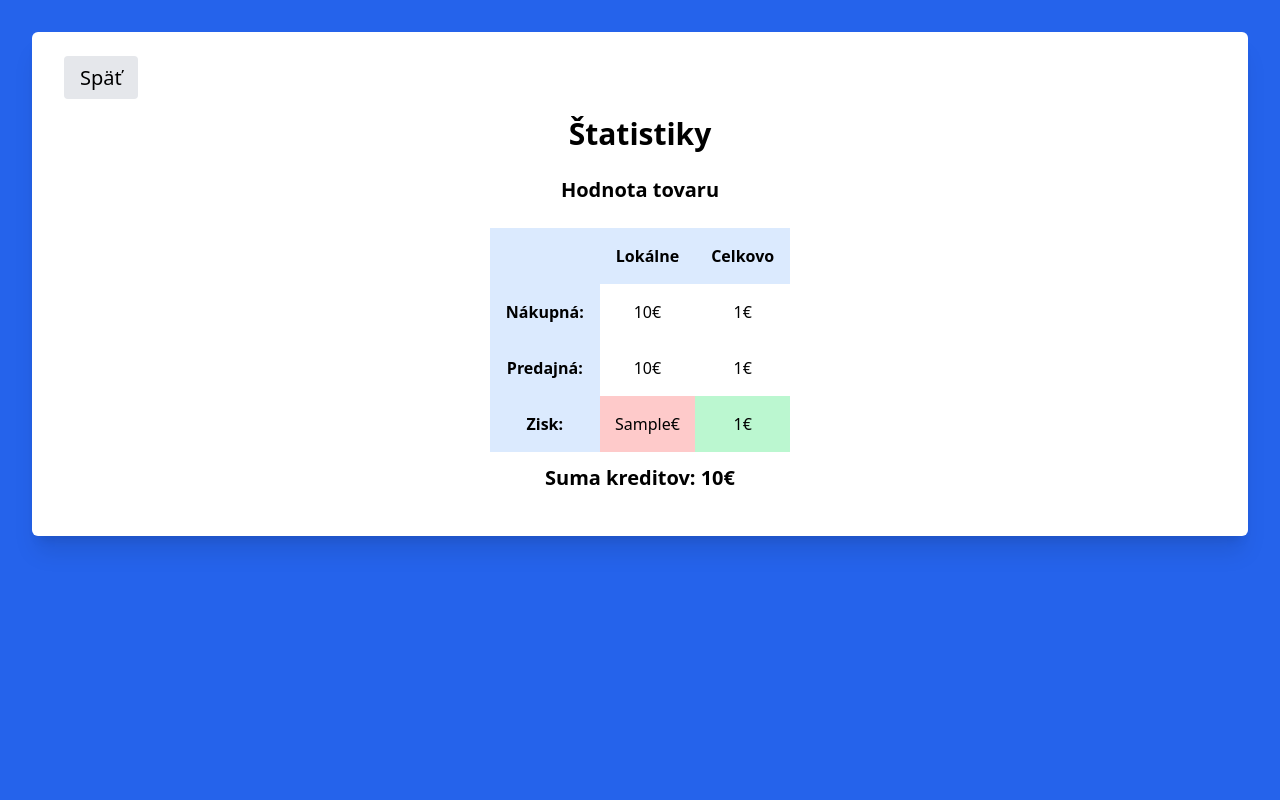
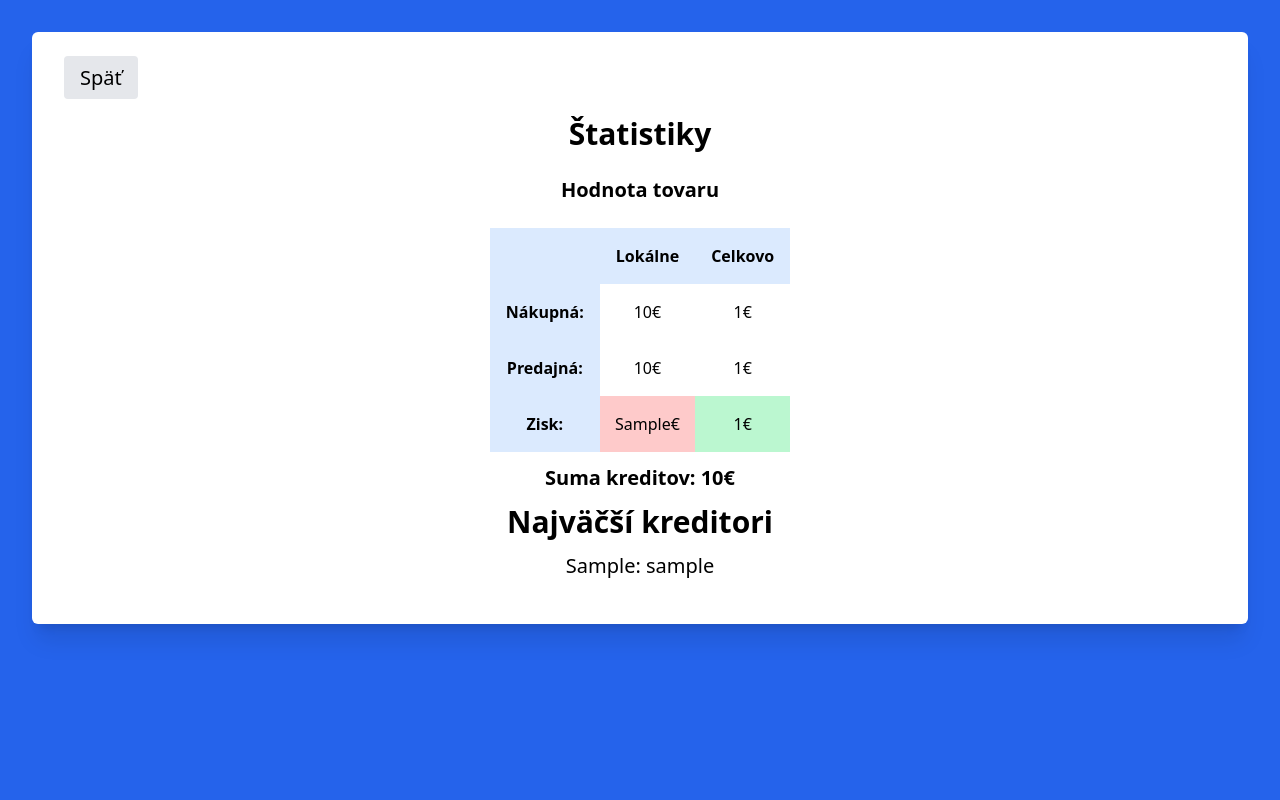
Before and after one commit to trojsten/sortiment, a Django app: template sortiment/store/templates/store/stats.html in a window 1280 px wide. Run offline with Django 4.2, Linux system fonts and the light colour scheme; the template is opened without the code that fills it: most values are stand-ins (such as "Sample title", 1, 10 or a date in 2020); style sheets or scripts are compiled from the project's sources; some libraries are stand-ins or nearby versions.

Commit message:
add top creditors stats

```diff
--- a/sortiment/store/templates/store/stats.html
+++ b/sortiment/store/templates/store/stats.html
@@ -11,6 +11,7 @@
         <h1 class="font-bold text-3xl text-center m-6">Štatistiky</h1>
 
         <h1 class="font-bold text-xl text-center m-6">Hodnota tovaru</h1>
+
         <table class="mx-auto">
             <thead>
                 <tr class="bg-blue-100">
@@ -51,6 +52,16 @@
         </table>
 
         <h2 class="font-bold text-xl text-center m-3">Suma kreditov: {{ credit_sum }}€</h2>
+
+        <h2 class="font-bold text-3xl text-center m-3">Najväčší kreditori</h2>
+
+        <div class="mx-auto text-xl text-center mx-auto m-3 space-y-2">
+            {% for row in top_creditors %}
+                <div class="">
+                        {{ row.0 }}: {{ row.1.username }}
+                </div>
+            {% endfor %}
+        </div>
     </div>
 </div>
 {% endblock %}
--- a/sortiment/store/views/storefront.py
+++ b/sortiment/store/views/storefront.py
@@ -113,6 +113,7 @@ class StatsView(TemplateView):
         ctx["credit_sum"] = SortimentUser.get_credit_sum()
         ctx["total_profit"] = ctx["total_price_for_sale"] - ctx["total_price_when_buy"]
         ctx["local_profit"] = ctx["local_price_for_sale"] - ctx["local_price_when_buy"]
+        ctx["top_creditors"] = list(enumerate(SortimentUser.objects.filter(is_active=True).order_by('-credit')[:15]))
         return ctx
 
 
```
